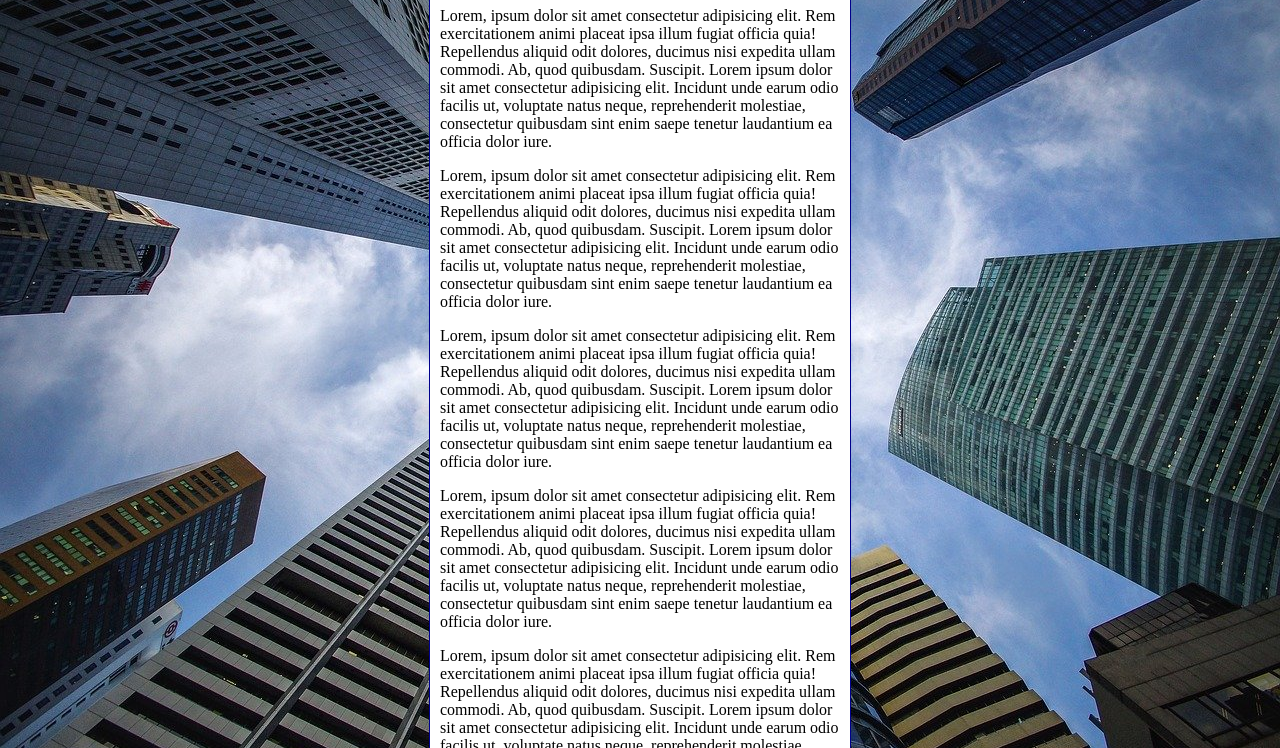
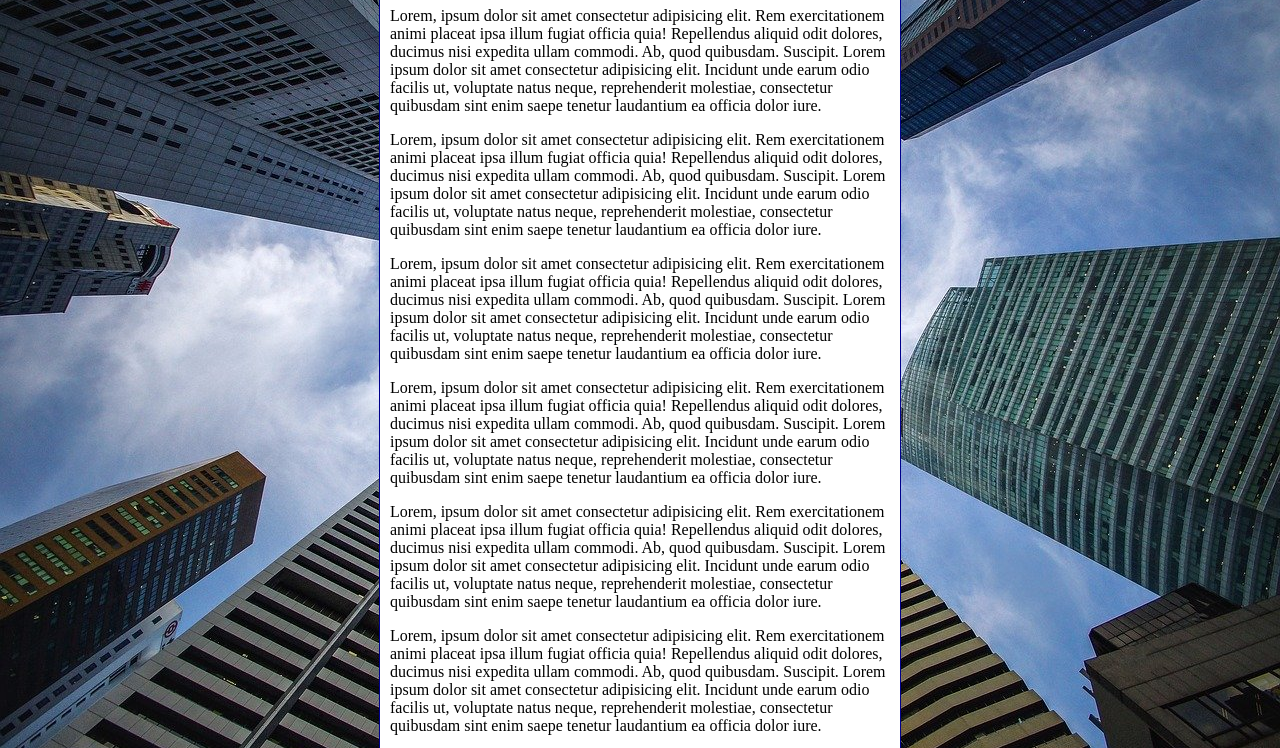
Before and after one commit to Mathsmano/html-css, a plain HTML site: page exercicios/ex024/fundo006.html in a window 1280 px wide. Shown: the part 92-840 px from the top of the page. Drawn offline with Linux system fonts and the light colour scheme.

Commit message:
shorthand background

```diff
--- a/exercicios/ex024/fundo006.html
+++ b/exercicios/ex024/fundo006.html
@@ -3,19 +3,20 @@
 <head>
     <meta charset="UTF-8">
     <meta name="viewport" content="width=device-width, initial-scale=1.0">
-    <title>Document</title>
+    <title>fundo fixo de tela</title>
     <style>
+
+        /*Shorthand do background ordem
+        color > image > position > repeat > [size] > attachment*/
         body{
-            background-color: black;
-            background-image: url('imagens/wallpaper002.jpg');
-            background-position: center top;
-            background-repeat: no-repeat;
-            background-size: ;
+
+            background: black url('imagens/wallpaper002.jpg') center center no-repeat fixed;
+             background-size:cover;
         }
 
         main{
             background-color: white;
-            width: 400px;
+            max-width: 500px;
             padding: 10px;
             margin: auto;
             border: 1px solid darkblue;
```
